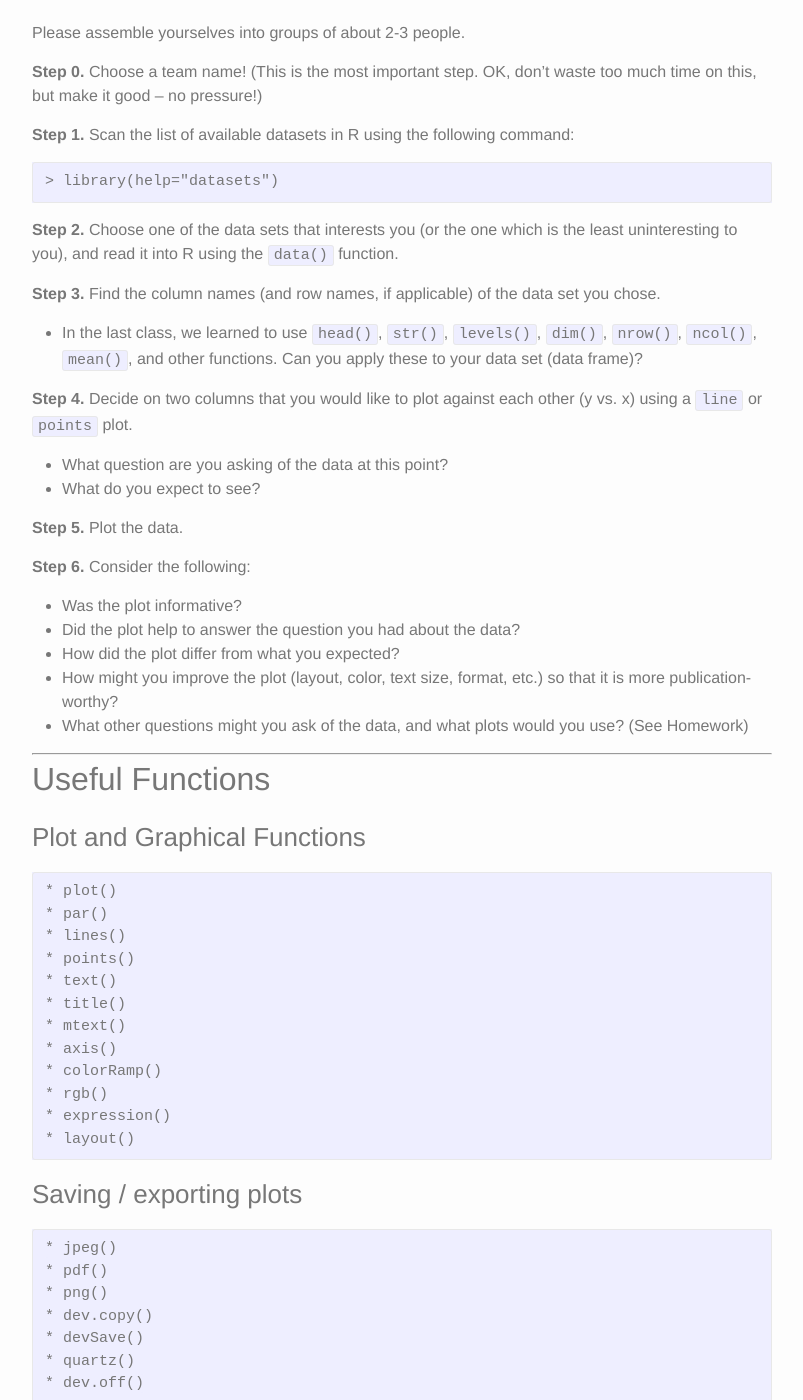
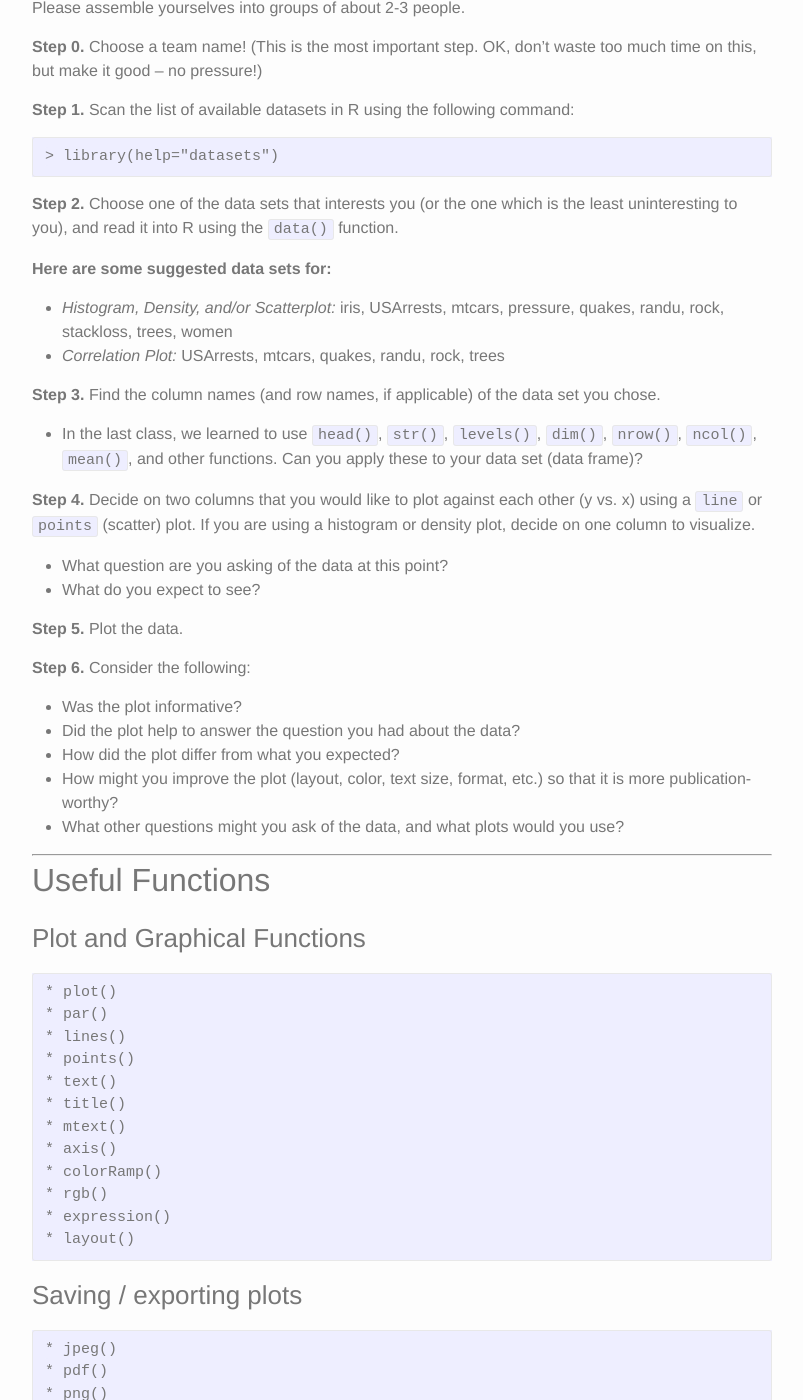
Before and after one commit to mauriziopaul/intro-to-R, a Jekyll site: the page built from _posts/2016-06-27-Lesson-03-basic-plotting.md, in a window 1280 px wide and 1400 px high, scrolled down 8991 px. Shown: the whole window, without its empty margins (238-1041 px from the left). Built offline with Jekyll 4.4.1, drawn with Linux system fonts in a browser that asks for light colours; some of the changed text lies outside the part shown.

````diff
--- a/_posts/2016-06-27-Lesson-03-basic-plotting.md
+++ b/_posts/2016-06-27-Lesson-03-basic-plotting.md
@@ -142,7 +142,7 @@ _What is R doing here?_
 
 It is basically taking one vector (a column from your data frame) and plotting it against another vector (another column from your data frame). The vectors have to be the same length (which is fine, because all data frames are rectangular), and in the same order (the 10th value of the x vector corresponds to the 10th value of the y vector). If there is a missing (```NA```) value in one of the columns, R will not plot a point for that 'row' of data. So, there should be the same number of points in a scatterplot as there are full, paired x and y coordinates.
 
-You can think of the ```~``` symbol as indicating regression of one variable on another, or as indicating "y vs. x", in that order. _What happens if you instead use_ ```plot(latitude, longitude, data=data)```?
+You can think of the ```~``` symbol as indicating regression of one variable on another, or as indicating "y vs. x", in that order.
 
 We can change the format of the plot. Perhaps we want to shrink the points and fill them in so that they are not empty circles. We can use something called ```pch``` to set the _p_ lot _ch_ aracter or symbol (I am not sure if that what PCH means, but it is easy to remember).
 
@@ -394,11 +394,16 @@ Please assemble yourselves into groups of about 2-3 people.
 
 **Step 2.** Choose one of the data sets that interests you (or the one which is the least uninteresting to you), and read it into R using the ```data()``` function.
 
+**Here are some suggested data sets for:**
+
+* _Histogram, Density, and/or Scatterplot:_ iris, USArrests, mtcars, pressure, quakes, randu, rock, stackloss, trees, women
+* _Correlation Plot:_ USArrests, mtcars, quakes, randu, rock, trees
+
 **Step 3.** Find the column names (and row names, if applicable) of the data set you chose.
 
 * In the last class, we learned to use ```head()```, ```str()```, ```levels()```, ```dim()```, ```nrow()```, ```ncol()```, ```mean()```, and other functions. Can you apply these to your data set (data frame)?
 
-**Step 4.** Decide on two columns that you would like to plot against each other (y vs. x) using a ```line``` or ```points``` plot.
+**Step 4.** Decide on two columns that you would like to plot against each other (y vs. x) using a ```line``` or ```points``` (scatter) plot. If you are using a histogram or density plot, decide on one column to visualize.
 
 * What question are you asking of the data at this point?
 * What do you expect to see?
@@ -411,7 +416,7 @@ Please assemble yourselves into groups of about 2-3 people.
 * Did the plot help to answer the question you had about the data?
 * How did the plot differ from what you expected?
 * How might you improve the plot (layout, color, text size, format, etc.) so that it is more publication-worthy?
-* What other questions might you ask of the data, and what plots would you use? (See Homework)
+* What other questions might you ask of the data, and what plots would you use?
 
 ---
 
````
Also changed, not shown: other parts of _posts/2016-06-27-Lesson-03-basic-plotting.md (+2 -8 lines), 3 other files.
